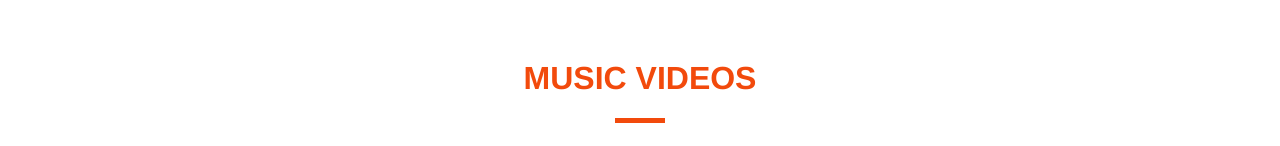
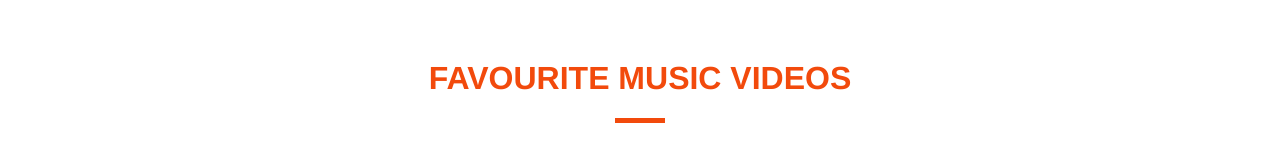
Before and after one commit to k-koech/fav_band, a plain HTML site: page index.html in a window 1280 px wide. Shown: the part 1483-1629 px from the top of the page. Drawn offline with Linux system fonts and the light colour scheme; a web font is replaced by a local one.

Commit message:
update title of music videos to favourite music videos

```diff
--- a/index.html
+++ b/index.html
@@ -49,7 +49,7 @@
 </div>
 
 <div class="videos">
-    <h1>MUSIC VIDEOS</h1>
+    <h1>FAVOURITE MUSIC VIDEOS</h1>
     <hr>
     <div class="row">
        <div class="col">
```
